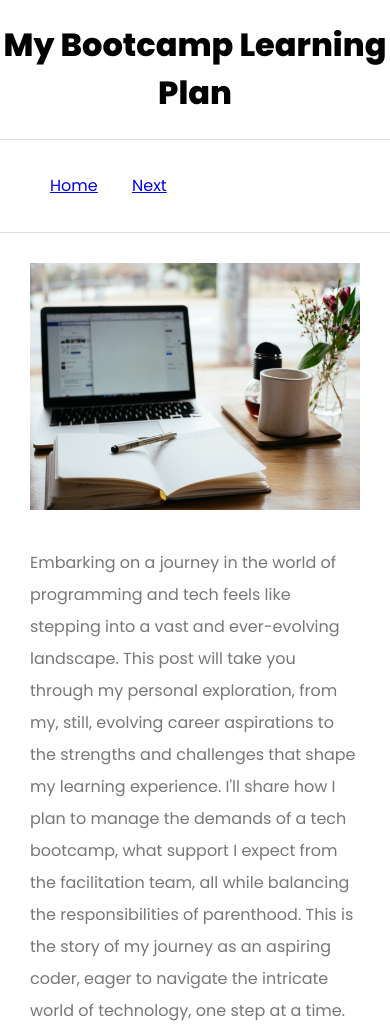
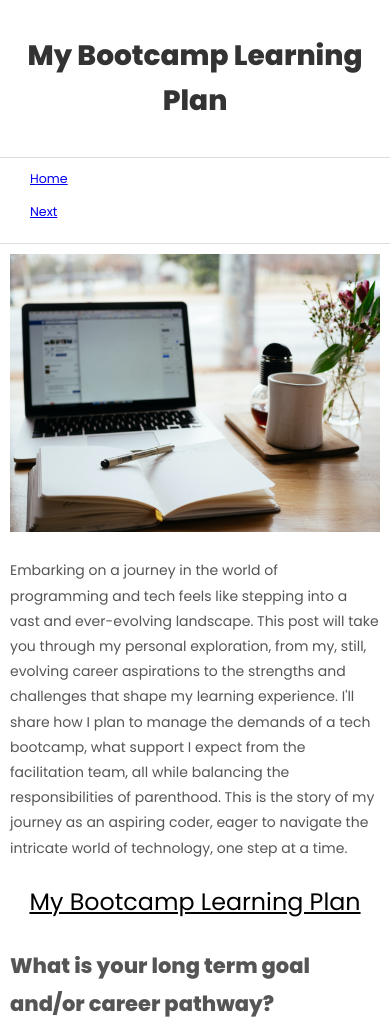
Before and after one commit to joana-nicolaasponder/joana-nicolaasponder.github.io, a plain HTML site: page blog/learning-plan.html in a window 390 px wide. Shown: the top 1030 px of the page. Drawn offline with Linux system fonts and the light colour scheme.

Commit message:
add mobile optimization

```diff
--- a/styles/blog.css
+++ b/styles/blog.css
@@ -2,15 +2,18 @@
 
 body {
   margin: 0;
-  font-family: 'Poppins';
+  font-family: 'Poppins', sans-serif;
+  line-height: 1.5;
+  font-size: 16px;
+  color: #333;
 }
+
 ul,
 li {
   padding: 0;
-  /* list-style-type: none; */
   margin-left: 20px;
   margin-right: 20px;
-  line-height: 2em;
+  line-height: 1.8em;
   color: #777;
 }
 
@@ -24,6 +27,7 @@ header {
   grid-column: span 3;
   text-align: center;
   border-bottom: 1px solid #ddd;
+  padding: 15px;
 }
 
 nav {
@@ -40,7 +44,7 @@ article {
 }
 
 article h2 {
-  font-size: 3.5em;
+  font-size: 3em;
   max-width: 800px;
 }
 
@@ -49,9 +53,9 @@ article img {
 }
 
 article p {
-  margin-top: 30px;
-  line-height: 2em;
-  color: #777;
+  margin-top: 20px;
+  line-height: 1.8em;
+  color: #555;
 }
 
 aside {
@@ -63,44 +67,109 @@ footer {
   grid-column: span 3;
   text-align: center;
   border-top: 1px solid #ddd;
-  padding: 30px;
-  font-size: 0.5em;
+  padding: 20px;
+  font-size: 0.8em;
 }
 
 .title {
   font-size: 1.5em;
+  font-weight: bold;
 }
 
 @media screen and (max-width: 1200px) {
+  .grid-container {
+    grid-template-columns: 1fr 2fr 1fr;
+    column-gap: 20px;
+  }
+
   nav {
     grid-column: span 3;
     border-right: 0;
     border-bottom: 1px solid #ddd;
+    padding: 20px;
   }
+
   nav li {
     display: inline-block;
     margin-right: 10px;
+    font-size: 1em;
   }
+
   article {
-    grid-column: span 2;
+    grid-column: span 3;
+    padding: 20px;
   }
+
+  article h2 {
+    font-size: 2.5em;
+  }
+
   aside {
-    padding: 16px;
+    padding: 20px;
+  }
+
+  footer {
+    padding: 20px;
+    font-size: 0.7em;
   }
 }
 
 @media screen and (max-width: 980px) {
+  .grid-container {
+    grid-template-columns: 1fr;
+    column-gap: 0;
+  }
+
   nav,
   article,
   aside {
     grid-column: span 3;
+    padding: 15px;
   }
+
   aside {
     border-left: 0;
     border-top: 1px solid #ddd;
   }
+
   article h2 {
-    font-size: 2.5em;
+    font-size: 2em;
+  }
+
+  nav li {
+    display: block;
+    margin-bottom: 10px;
+  }
+
+  footer {
+    font-size: 0.7em;
+    padding: 15px;
+  }
+}
+
+@media screen and (max-width: 600px) {
+  body {
+    font-size: 14px;
+    line-height: 1.6;
+  }
+
+  nav,
+  article,
+  aside {
+    padding: 10px;
+  }
+
+  article h2 {
+    font-size: 1.8em;
+  }
+
+  nav li {
+    font-size: 0.9em;
+  }
+
+  footer {
+    font-size: 0.6em;
+    padding: 10px;
   }
 }
 
@@ -116,6 +185,7 @@ footer {
   text-decoration: underline;
   color: black;
 }
+
 .caption {
   font-style: italic;
   color: #555;
```
